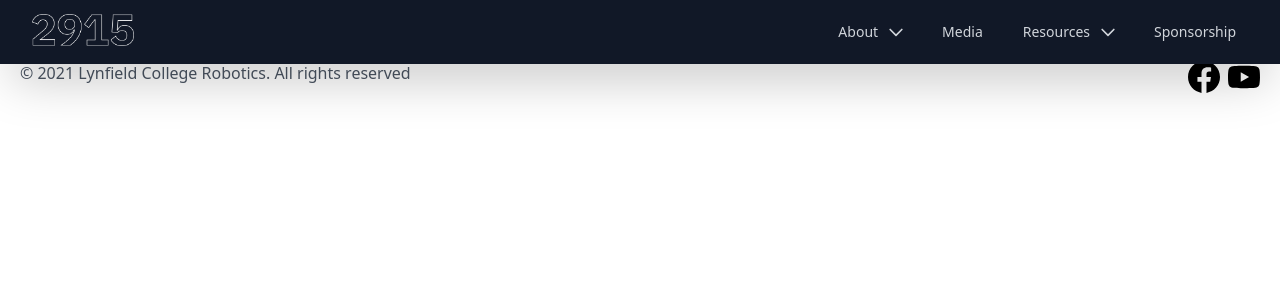
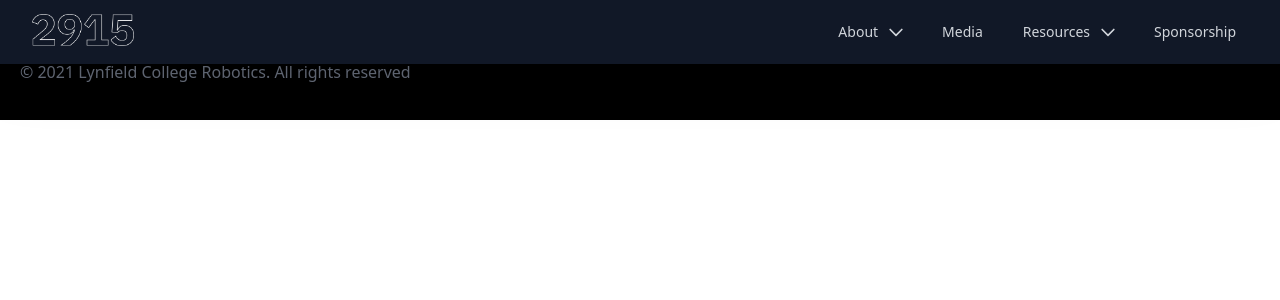
Before and after one commit to kaelemc/lcrobotics-site, a React (Create React App) app: page /Resources in a window 1280 px wide. Shown: the top 300 px of the page. Built offline with nearby package versions, Linux system fonts and the light colour scheme.

Commit message:
fix footer text align

```diff
--- a/src/components/Footer.js
+++ b/src/components/Footer.js
@@ -3,13 +3,13 @@ import FBIcon from "../media/images/facebook.svg"
 
 const Footer = () => {
   return (
-    <div className="h-24 w-full bottom-0 border-t-2">
+    <div className="h-24 w-full bottom-0 bg-s-black">
       <div className="flex flex-col h-full justify-center p-5 md:flex-row md:justify-between items-center">
-          <p className="text-sm text-gray-600 text-center md:text-base">&copy; 2021 Lynfield College Robotics. All rights reserved</p>
-          <div className="inline flex mt-2">
-            <a href="https://www.facebook.com/lynfieldrobotics" target="new"><img src={FBIcon} alt="Facebook Icon" className="h-8 w-auto pr-2 hover:fill-current text-blue-900"/></a>
+          <p className="text-sm text-center md:text-base text-gray-500">&copy; 2021 Lynfield College Robotics. All rights reserved</p>
+          {/* <div className="inline flex mt-2">
+            <a href="https://www.facebook.com/lynfieldrobotics" target="new"><img src={FBIcon} alt="Facebook Icon" className="h-8 w-auto pr-2 fill-current"/></a>
             <a href="https://www.youtube.com/channel/UCK3oDQvqRNloB8Oiu3hAYSg" target="new"><img src={YTIcon} alt="YouTube Icon" className="h-8 w-auto"/></a>
-          </div>
+          </div> */}
       </div>
     </div>
   );
```
